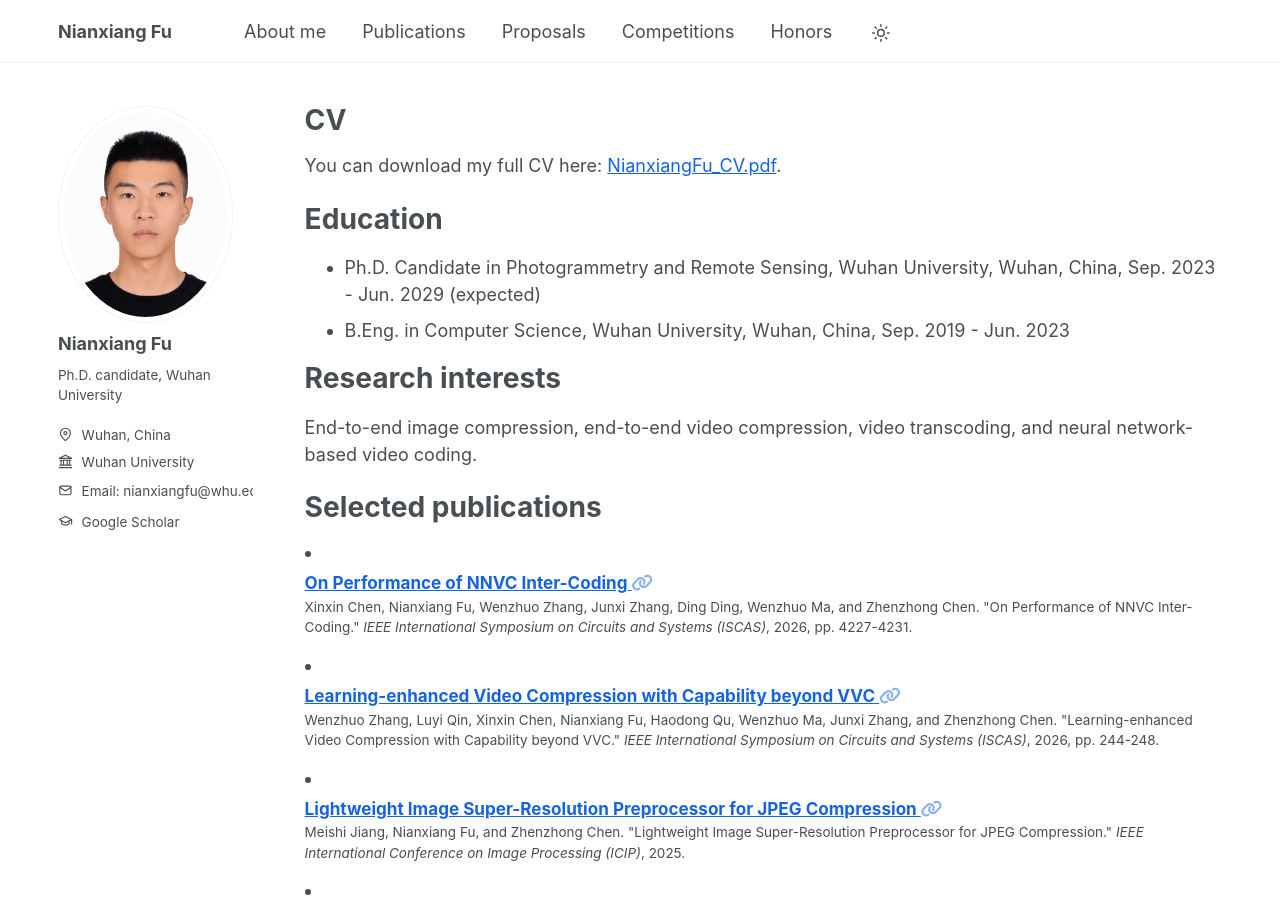
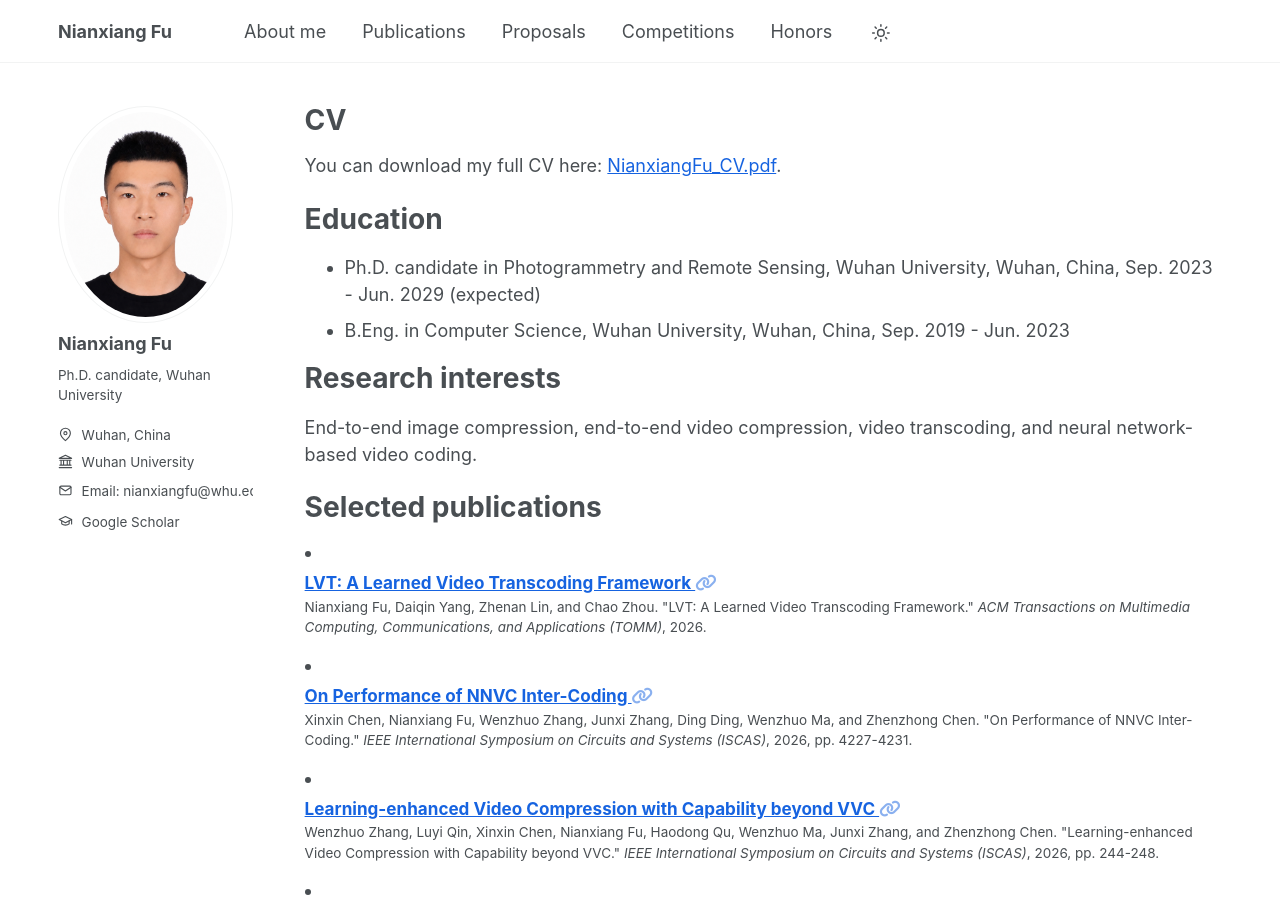
Before and after one commit to nianxiangfu/nianxiangfu.github.io, a Jekyll site: the page built from _pages/cv.md, in a window 1280 px wide and 900 px high. Built offline with Jekyll 4.4.1, drawn with Linux system fonts in a browser that asks for light colours.

Commit message:
Update profile and add TOMM paper

```diff
--- a/_includes/author-profile.html
+++ b/_includes/author-profile.html
@@ -21,7 +21,6 @@
   </div>
 
   <div class="author__urls-wrapper">
-    <button class="btn btn--inverse">Follow</button>
     <ul class="author__urls social-icons">
       <!-- Font Awesome icons / Biographic information  -->
       {% if author.location %}
--- a/_pages/cv.md
+++ b/_pages/cv.md
@@ -13,7 +13,7 @@ You can download my full CV here: [NianxiangFu_CV.pdf](/files/NianxiangFu_CV.pdf
 
 Education
 ======
-* Ph.D. Candidate in Photogrammetry and Remote Sensing, Wuhan University, Wuhan, China, Sep. 2023 - Jun. 2029 (expected)
+* Ph.D. candidate in Photogrammetry and Remote Sensing, Wuhan University, Wuhan, China, Sep. 2023 - Jun. 2029 (expected)
 * B.Eng. in Computer Science, Wuhan University, Wuhan, China, Sep. 2019 - Jun. 2023
 
 Research interests
--- /dev/null
+++ b/_publications/2026-tomm-lvt-learned-video-transcoding.md
@@ -0,0 +1,12 @@
+---
+title: "LVT: A Learned Video Transcoding Framework"
+collection: publications
+category: manuscripts
+permalink: /publication/2026-tomm-lvt-learned-video-transcoding
+date: 2026-07-15
+venue: "ACM Transactions on Multimedia Computing, Communications, and Applications (TOMM)"
+link: "https://dl.acm.org/doi/10.1145/3820890"
+paperurl: "/files/papers/2026-tomm-lvt-learned-video-transcoding.pdf"
+authors: "Nianxiang Fu, Daiqin Yang, Zhenan Lin, and Chao Zhou"
+citation: "Nianxiang Fu, Daiqin Yang, Zhenan Lin, and Chao Zhou. &quot;LVT: A Learned Video Transcoding Framework.&quot; <i>ACM Transactions on Multimedia Computing, Communications, and Applications (TOMM)</i>, 2026."
+---
```
Also changed, not shown: _pages/about.md (+2 -2 lines), 1 other file.
